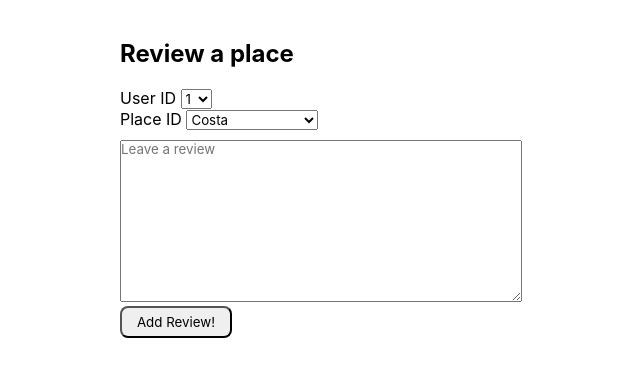
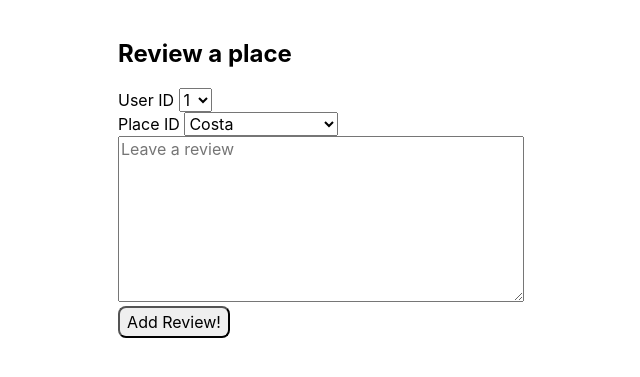
Before and after one commit to fac-13/XX, a website: page public/index.html in a window 1280 px wide. Both pictures are taken after a click on the button "Add a Review". Shown: the part 83-460 px from the top of the page, without its empty margins (327-967 px from the left). Drawn offline with Linux system fonts and the light colour scheme; files whose address does not match are found by name.

```diff
--- a/public/style.css
+++ b/public/style.css
@@ -43,6 +43,7 @@
   width: 7rem;
   border-radius: 0.5rem;
   height: 2rem;
+  font-size: 1rem;
 }
 
 input {
@@ -50,7 +51,13 @@
 }
 
 input, textarea {
-  margin-top: 10px;
-  padding: 0;
   max-width: 400px;
 }
+
+textarea::placeholder {
+  font-size: 1rem;
+}
+
+select {
+  font-size: 1rem;
+}
```
